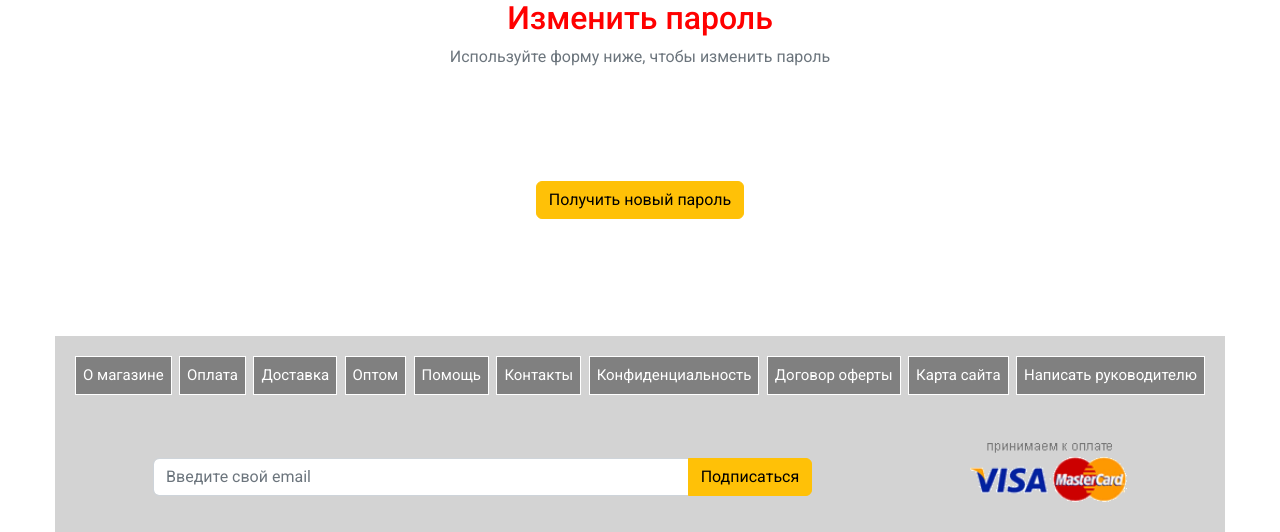
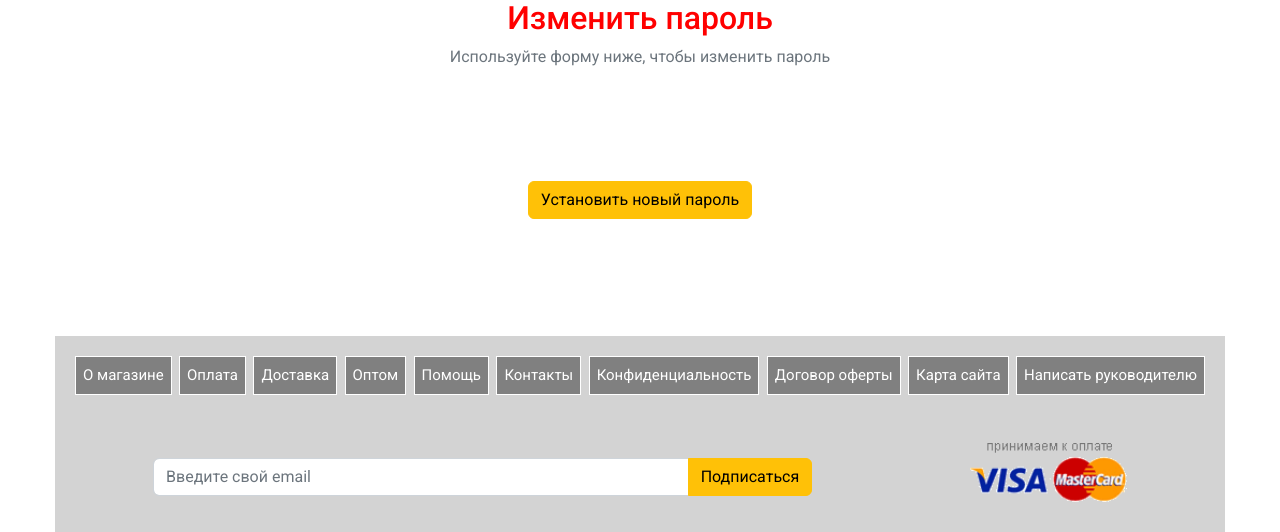
Before and after one commit to v-makarovskyi/book_store_django, a Django app: page /account/password_reset_confirm/1/1 in a window 1280 px wide. Shown: the part 268-800 px from the top of the page. Run offline with Django 4.2, Linux system fonts and the light colour scheme; some libraries are stand-ins or nearby versions.

Commit message:
update value for button

```diff
--- a/templates/account/password_reset/password_reset_confirm.html
+++ b/templates/account/password_reset/password_reset_confirm.html
@@ -28,7 +28,7 @@
     {{form.new_password2}}
   </div>
   <div class="d-md-flex justify-content-center">
-    <button class="btn btn-warning mt-3" type="submit" value="Change">Получить новый пароль</button>
+    <button class="btn btn-warning mt-3" type="submit" value="Change">Установить новый пароль</button>
 </div>
 </form>
 
```
